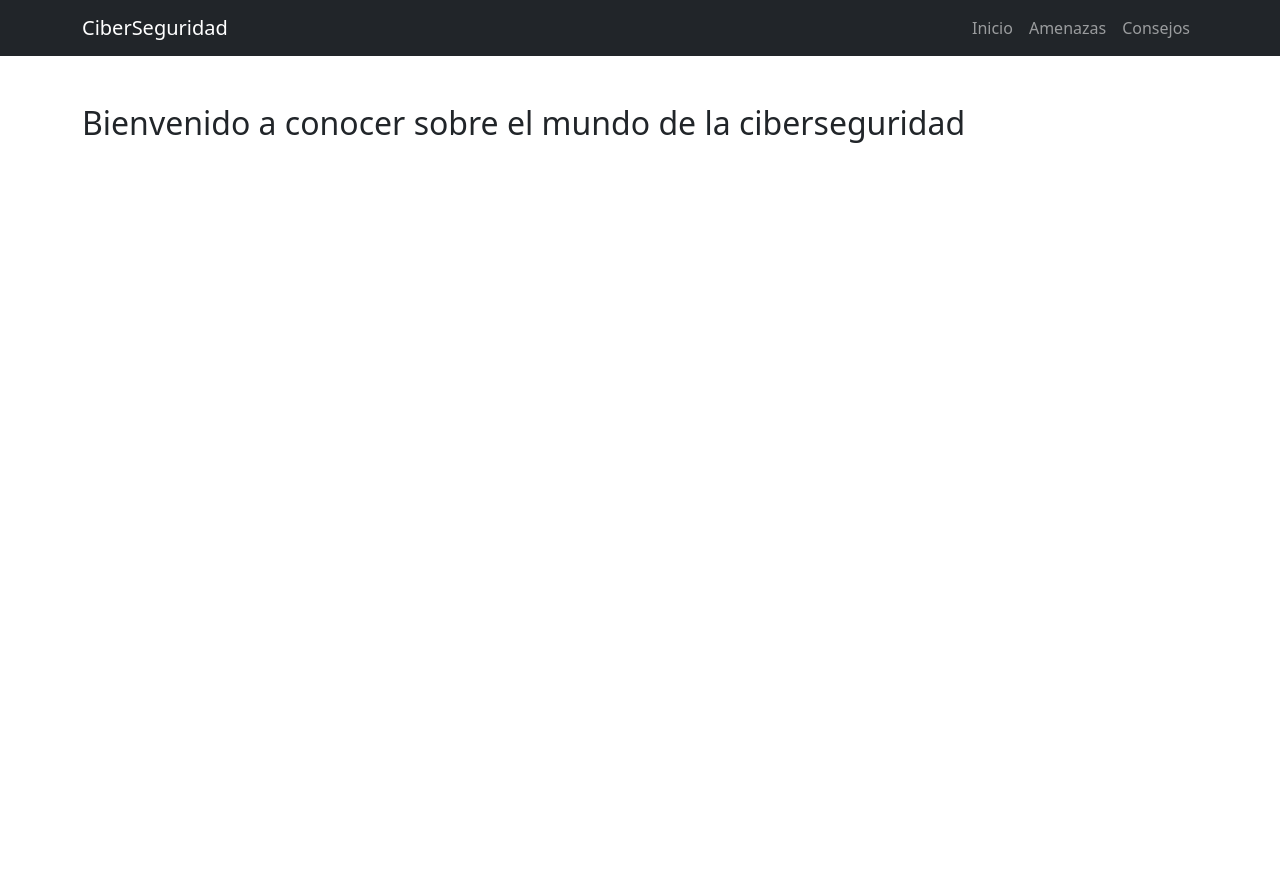
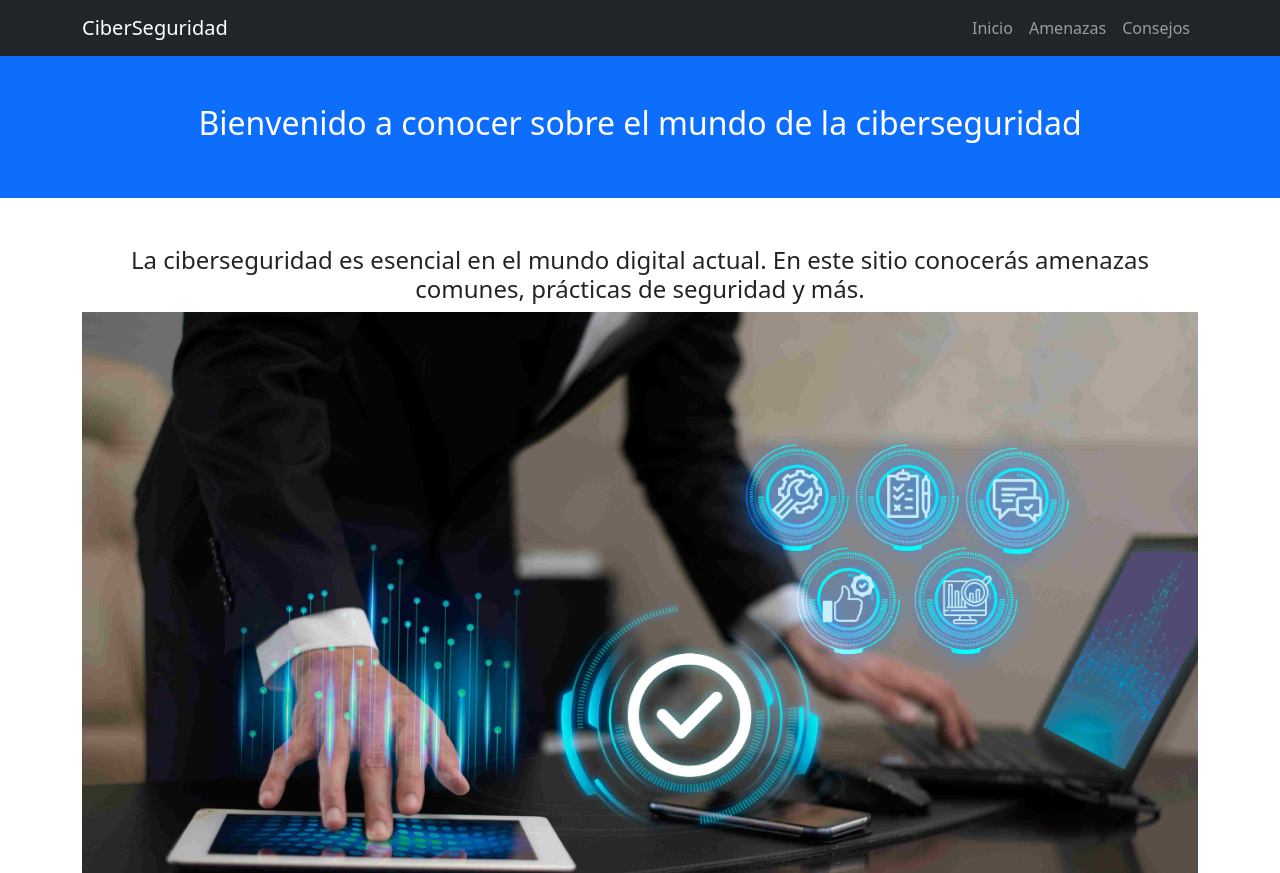
Before and after one commit to psotose/cibersecurity, a plain HTML site: page index.html in a window 1280 px wide. Shown: the top 873 px of the page. Before the commit the page ends 800 px from the top, so only its background shows below. Drawn offline with nearby package versions, Linux system fonts and the light colour scheme.

Commit message:
add image and info on front page

```diff
--- a/index.html
+++ b/index.html
@@ -20,8 +20,13 @@
         </div>
     </nav>
 
+    <header class="bg-primary text-white text-center py-5">
+        <h2>Bienvenido a conocer sobre el mundo de la ciberseguridad</h2>
+    </header>
+
     <div class="container my-5">
-        <h2>Bienvenido a conocer sobre el mundo de la ciberseguridad</h2>
+        <h4 class="text-center">La ciberseguridad es esencial en el mundo digital actual. En este sitio conocerás amenazas comunes, prácticas de seguridad y más.</h4>
+        <img src="assets/img/ciberscurity.jpg" class="img-fluid" alt="Ciberseguridad">
     </div>
 
     <script src="https://cdn.jsdelivr.net/npm/bootstrap@5.3.7/dist/js/bootstrap.bundle.min.js" integrity="sha384-ndDqU0Gzau9qJ1lfW4pNLlhNTkCfHzAVBReH9diLvGRem5+R9g2FzA8ZGN954O5Q" crossorigin="anonymous"></script>
```
Also changed, not shown: assets/img/ciberscurity.jpg (added).
